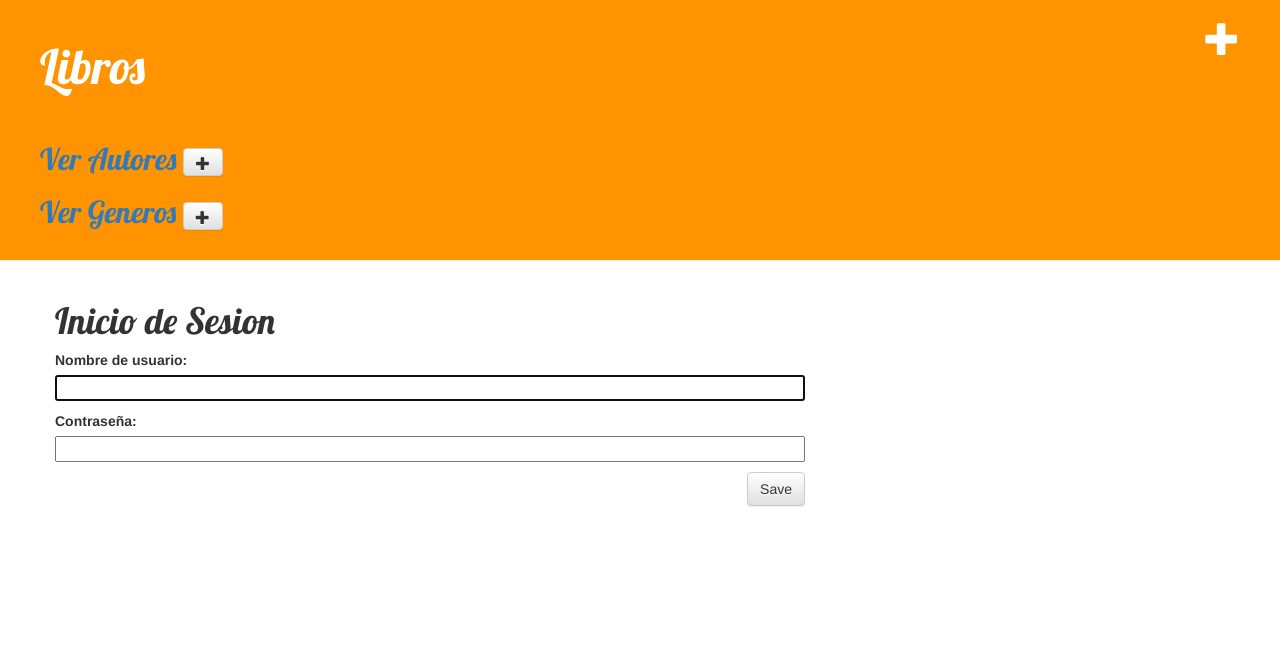
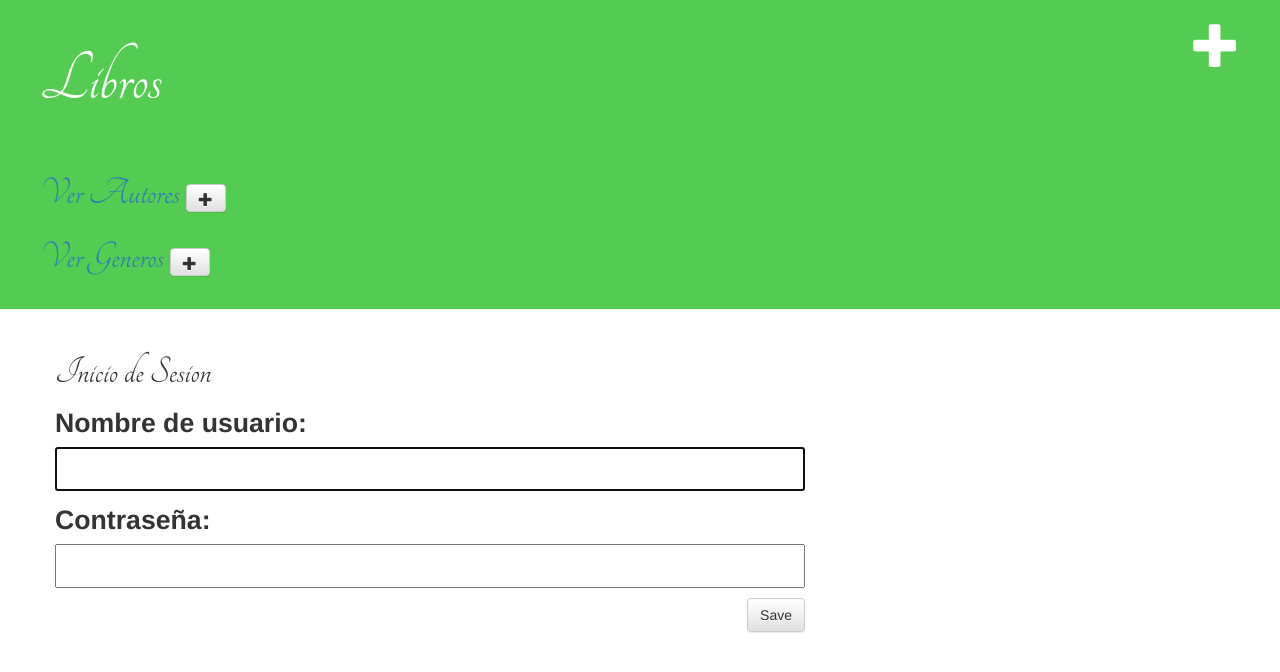
Before and after one commit to diegoXMC/proyectoLibros, a Django app: page /libros/ingresar/ in a window 1280 px wide. Shown: the top 672 px of the page. Run offline with Django 3.2, Linux system fonts and the light colour scheme; some libraries are stand-ins or nearby versions.

Commit message:
ultimos detalles cambio en el disenho

```diff
--- a/CRUD/static/css/main.css
+++ b/CRUD/static/css/main.css
@@ -1,21 +1,23 @@
 .page-header {
-       background-color: #ff9400;
+       background-color: #53cc51;
        margin-top: 0;
        padding: 20px 20px 20px 40px;
    }
 
    .page-header h1, .page-header h1 a, .page-header h1 a:visited, .page-header h1 a:active {
        color: #ffffff;
-       font-size: 36pt;
+       font-size: 55pt;
        text-decoration: none;
    }
 
    .content {
        margin-left: 40px;
+       font-size: 20pt;
    }
 
    h1, h2, h3, h4 {
-       font-family: 'Lobster', cursive;
+       font-family: 'Tangerine', cursive;
+       font-size: 30pt;
    }
 
    .date {
@@ -34,7 +36,7 @@
    .top-menu, .top-menu:hover, .top-menu:visited {
        color: #ffffff;
        float: right;
-       font-size: 26pt;
+       font-size: 35pt;
        margin-right: 20px;
    }
 
--- a/CRUD/templates/base.html
+++ b/CRUD/templates/base.html
@@ -5,6 +5,9 @@
     <link rel="stylesheet" href="//maxcdn.bootstrapcdn.com/bootstrap/3.2.0/css/bootstrap.min.css">
     <link rel="stylesheet" href="//maxcdn.bootstrapcdn.com/bootstrap/3.2.0/css/bootstrap-theme.min.css">
     <link href="https://fonts.googleapis.com/css?family=Lobster&subset=latin,latin-ext" rel="stylesheet" type="text/css">
+    <link href='http://fonts.googleapis.com/css?family=Open+Sans' rel='stylesheet' type='text/css'>
+    <link rel="stylesheet" type="text/css" href="https://fonts.googleapis.com/css?family=Tangerine">
+
     <link rel="stylesheet" href="{% static 'css/main.css' %}">
 </head>
 <body>
```
